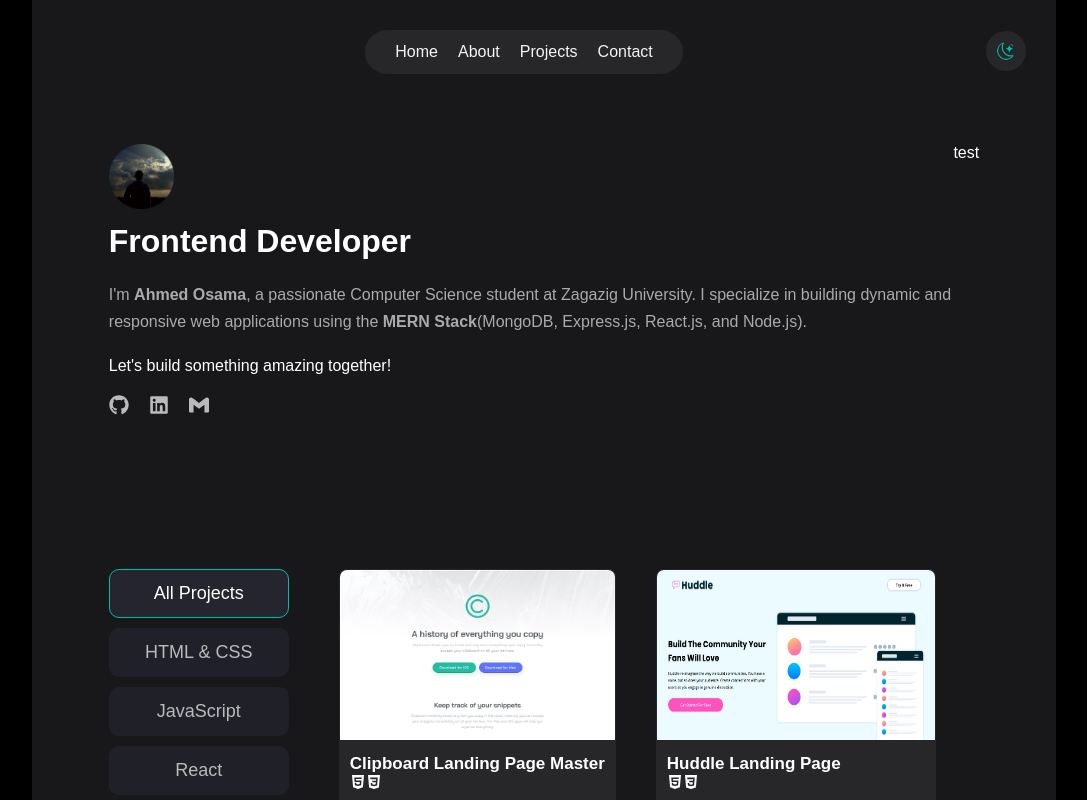
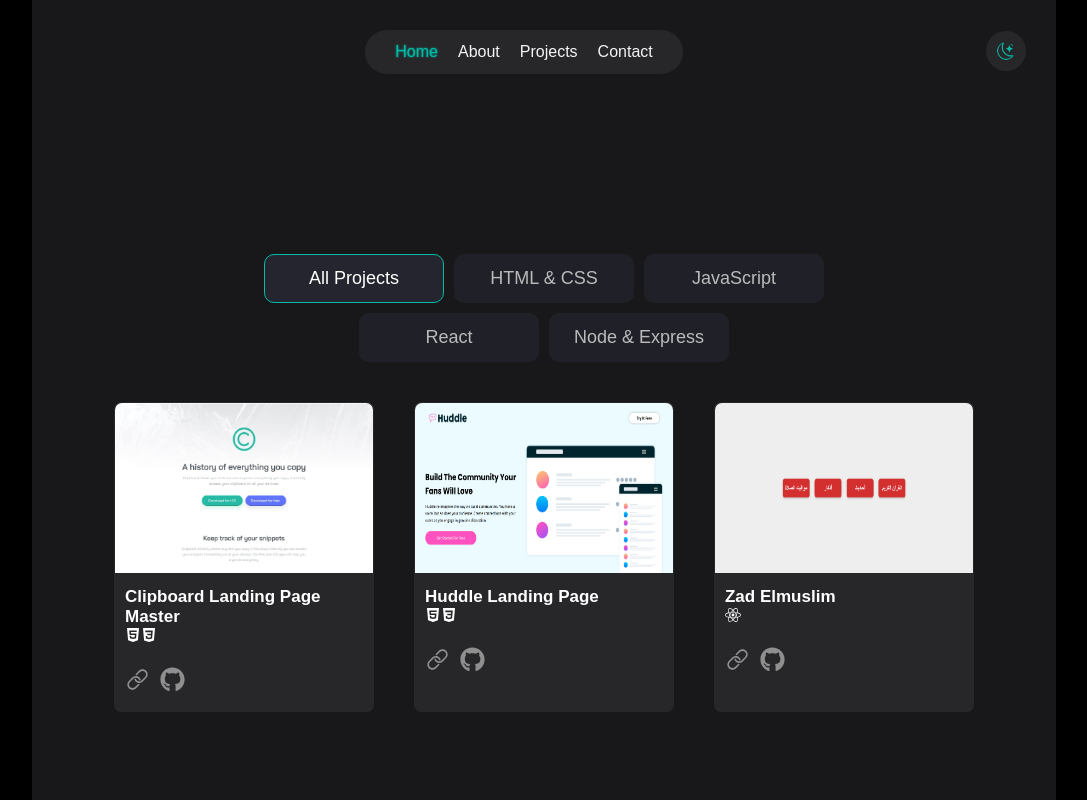
Before and after one commit to AhmdBlack0/portfolio, a React (Vite) app: page /projects in a window 1280 px wide. Shown: the top 800 px of the page, without its empty margins (96-1183 px from the left). Built offline with nearby package versions, Linux system fonts and the light colour scheme.

Commit message:
Add files via upload

```diff
--- a/src/App.jsx
+++ b/src/App.jsx
@@ -1,14 +1,20 @@
-import Content from "./components/Content/Content"
 import Header from "./components/Header/Header"
 import Hero from "./components/Hero/Hero"
+import Projects from "./components/Projects/Projects"
+import { Route, Routes } from "react-router-dom"
 
 function App() {
 
   return (
     <div className="app out-container">
       <Header />
-      <Hero />
-      <Content />
+      <Routes>
+        <Route path="/" element={<Hero />} />
+        <Route path="/projects" element={<Projects />} />
+      </Routes>
+
+
+
       <div className="divider" />
       <p>test</p>
       <p>test</p>
--- a/src/components/Header/Header.css
+++ b/src/components/Header/Header.css
@@ -118,3 +118,8 @@
 .icon:hover {
     border-color: rgba(250, 128, 114, 0.668);
 }
+
+.active-nav {
+    color: rgb(0, 187, 167) !important;
+    text-shadow: 0px 0px 2px rgb(0, 187, 167);
+}
--- a/src/components/Header/Header.jsx
+++ b/src/components/Header/Header.jsx
@@ -3,11 +3,13 @@ import './Header.css'
 import { HiMiniBars3 } from "react-icons/hi2";
 import { IoClose } from "react-icons/io5";
 import { BsMoonStars } from "react-icons/bs";
+import { Link } from 'react-router-dom';
 
 
 
 function Header() {
     const [showModel, setShowModel] = useState(false);
+    const [active, setActive] = useState("home");
     return (
         <div className='header'>
             <HiMiniBars3  onClick={() => setShowModel(true)} className='show-nav icon'/>
@@ -16,19 +18,19 @@ function Header() {
                 showModel &&
                 <div className='pop-nav'>
                     <ul className='pop-nav-links'>
-                        <li><a href="#">home</a></li>
-                        <li><a href="#">about</a></li>
-                        <li><a href="#">projects</a></li>
+                        <li><Link to='/'>home</Link></li>
+                        <li><Link to={'/about'}>about</Link></li>
+                        <li><Link to={'/projects'}>projects</Link></li>
                         <IoClose onClick={() => setShowModel(false)} className='close-nav icon'/>
-                        <li><a href="#">contact</a></li>
+                        <li><Link to='/content'>contact</Link></li>
                     </ul>
                 </div>
             }
             <ul className='nav-links'>
-                <li><a href="#">home</a></li>
-                <li><a href="#">about</a></li>
-                <li><a href="#">projects</a></li>
-                <li><a href="#">contact</a></li>
+                <li><Link to='/' className={active === "home" ? "active-nav" : ""} onClick={() => setActive('home')}>home</Link></li>
+                <li><Link to='/about' className={active === "about" ? "active-nav" : ""} onClick={() => setActive('about')}>about</Link></li>
+                <li><Link to='/projects' className={active === "projects" ? "active-nav" : ""} onClick={() => setActive('projects')}>projects</Link></li>
+                <li><Link to='/contact' className={active === "contact" ? "active-nav" : ""} onClick={() => setActive('contact')}>contact</Link></li>
             </ul>
             <button><BsMoonStars className='icon' /></button>
         </div>
--- a/src/components/Hero/Hero.jsx
+++ b/src/components/Hero/Hero.jsx
@@ -24,9 +24,6 @@ function Hero() {
                     <li><a href=""><SiGmail className='hero-icons' title='gmail'/></a></li>
                 </ul>
             </div>
-            <div className="hero-sec-right">
-                test
-            </div>
         </div>
     )
 }
--- /dev/null
+++ b/src/components/Projects/Projects.css
@@ -0,0 +1,110 @@
+.content {
+    display: flex;
+    margin-top: 150px;
+    margin-bottom: 150px;
+    flex-direction: column;
+}
+
+.content-left-sec {
+    display: flex;
+    align-items: center;
+    gap: 10px;
+    flex-wrap: wrap;
+    justify-content: center;
+    max-width: 700px;
+    margin: 0 auto 40px;
+}
+
+.content-left-sec button {
+    background-color: rgb(36, 37, 46);
+    color: white;
+    font-size: 18px;
+    padding: 13px 0;
+    border-radius: 10px;
+    cursor: pointer;
+    width: 180px;
+    transition: 0.3s;
+    -webkit-transition: 0.3s;
+    -moz-transition: 0.3s;
+    -ms-transition: 0.3s;
+    -o-transition: 0.3s;
+    opacity: 0.7;
+    border: 1px solid transparent;
+}
+
+.content-right-sec {
+    display: flex;
+    gap: 40px;
+    flex-wrap: wrap;
+    justify-content: center;
+}
+
+.active {
+    border: 1px solid rgb(0, 187, 167) !important;
+    opacity: 1 !important;
+}
+
+.project-card {
+    max-width: 260px;
+    background-color: rgb(39 39 42);
+    border-radius: 7px;
+    padding-bottom: 5px;
+    height: 310px;
+    border: 1px solid transparent;
+    transition: 0.3s;
+    -webkit-transition: 0.3s;
+    -moz-transition: 0.3s;
+    -ms-transition: 0.3s;
+    -o-transition: 0.3s;
+    -webkit-border-radius: 7px;
+    -moz-border-radius: 7px;
+    -ms-border-radius: 7px;
+    -o-border-radius: 7px;
+}
+
+.project-card:hover {
+    border: 1px solid rgb(0, 187, 167) !important;
+    rotate: 1deg;
+    scale: 1.01;
+}
+
+.project-image {
+    width: 100%;
+    height: 170px;
+    border-radius: 7px 7px 0 0;
+    -webkit-border-radius: 7px 7px 0 0;
+    -moz-border-radius: 7px 7px 0 0;
+    -ms-border-radius: 7px 7px 0 0;
+    -o-border-radius: 7px 7px 0 0;
+}
+
+.project-card h3 {
+    font-size: 17px;
+    margin-top: 10px;
+}
+
+.project-info {
+    padding: 0 10px;
+}
+
+.card-links {
+    font-size: 25px;
+    display: flex;
+    align-items: center;
+    gap: 10px;
+    margin: 20px 10px;
+}
+
+.card-links a {
+    color: rgb(169 169 169);
+    opacity: 0.8;
+    transition: 0.3s;
+    -webkit-transition: 0.3s;
+    -moz-transition: 0.3s;
+    -ms-transition: 0.3s;
+    -o-transition: 0.3s;
+}
+
+.card-links a:hover {
+    opacity: 1;
+}
--- /dev/null
+++ b/src/components/Projects/Projects.jsx
@@ -0,0 +1,59 @@
+import { useState, useEffect } from "react";
+import projectsFile from "../../projects";
+import "./Projects.css";
+import { Link } from "react-router-dom";
+import { IoIosLink } from "react-icons/io";
+import { FaGithub } from "react-icons/fa";
+
+
+
+
+function Projects() {
+    const [tech, setTech] = useState("all");
+    const [projects, setProjects] = useState(projectsFile);
+
+    // Update projects when tech changes
+    useEffect(() => {
+        if (tech === "all") {
+            setProjects(projectsFile); // Show all projects
+        } else {
+            setProjects(projectsFile.filter(project => project.by === tech));
+        }
+    }, [tech]);
+
+    return (
+        <div className="content in-container">
+            <div className="content-left-sec">
+                <button className={tech === "all" ? "active" : ""} onClick={() => setTech("all")}>All Projects</button>
+                <button className={tech === "html" ? "active" : ""} onClick={() => setTech("html")}>HTML & CSS</button>
+                <button className={tech === "javascript" ? "active" : ""} onClick={() => setTech("javascript")}>JavaScript</button>
+                <button className={tech === "react" ? "active" : ""} onClick={() => setTech("react")}>React</button>
+                <button className={tech === "node" ? "active" : ""} onClick={() => setTech("node")}>Node & Express</button>
+            </div>
+            <div className="content-right-sec">
+                {projects.length > 0 ? (
+                    projects.map(project => (
+                        <div key={project.id} className="project-card">
+                            <img className="project-image" src={project.image} />
+                            <div className="project-info">
+                                <h3>{project.title}</h3>
+                                {project.icons.map((Icon, index) => (
+                                    <Icon key={index} />
+                                ))}
+                            </div>
+                            <div className="card-links">
+                                <Link title="Live Demo" target="_blank" to={`${project.url}`}><IoIosLink /></Link>
+                                <Link title="Github" target="_blank" to={`${project.github}`}><FaGithub /></Link>
+
+                            </div>
+                        </div>
+                    ))
+                ) : (
+                    <p>No projects found.</p>
+                )}
+            </div>
+        </div>
+    );
+}
+
+export default Projects;
--- a/src/projects.js
+++ b/src/projects.js
@@ -1,5 +1,6 @@
 import { FaHtml5 } from "react-icons/fa";
 import { IoLogoCss3 } from "react-icons/io";
+import { FaReact } from "react-icons/fa";
 
 const projects = [
   {
@@ -21,6 +22,15 @@ const projects = [
     icons: [FaHtml5, IoLogoCss3],
     github: "",
   },
+  {
+    id: 3,
+    title: "Zad Elmuslim",
+    image: "/zad-elmuslim.png",
+    url: "https://zad-elmuslim.vercel.app/",
+    by: "react",
+    icons: [FaReact],
+    github: "https://github.com/AhmdBlack0/zad-elmuslim",
+  },
 ];
 
 export default projects;
```
Also changed, not shown: public/zad-elmuslim.png (added).
